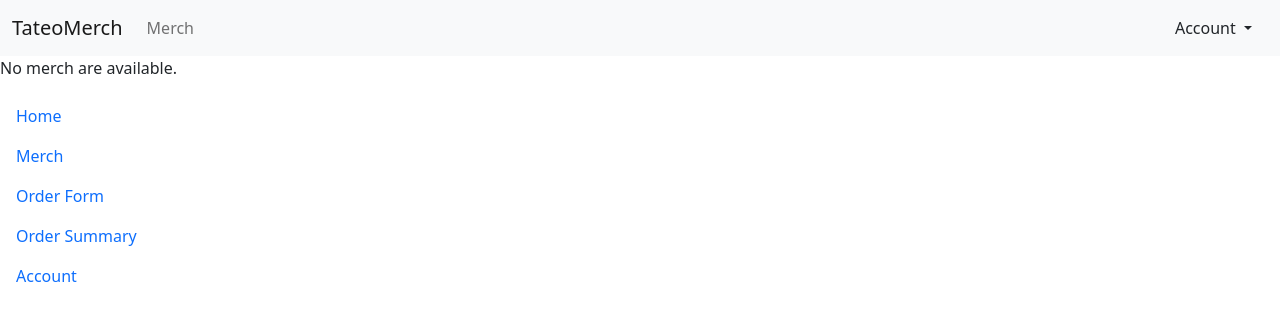
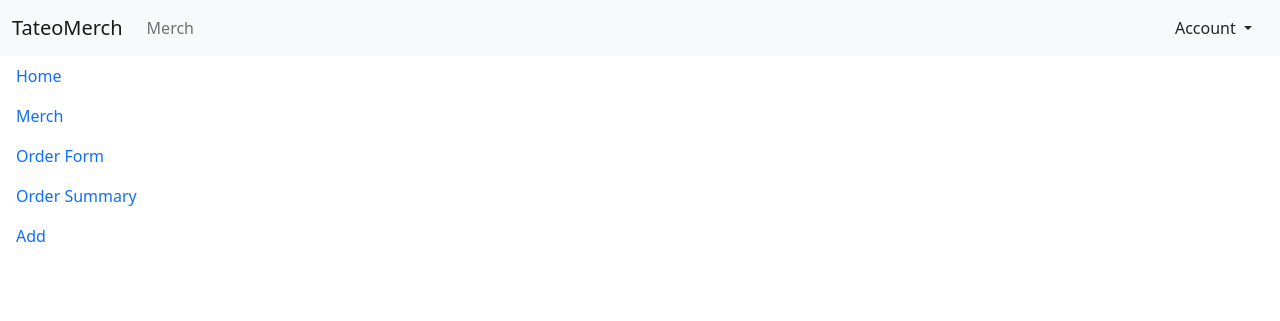
Before and after one commit to GinoTateo/TateoMerch, a Django app: page /home in a window 1280 px wide. Shown: the top 321 px of the page. Run offline with Django 4.2, Linux system fonts and the light colour scheme; data that the repository does not hold is empty.

Commit message:
minor fixes

```diff
--- a/templates/home.html
+++ b/templates/home.html
@@ -40,13 +40,12 @@
             </div>
                             {% endfor %}
                              {% else %}
-                            <p>No merch are available.</p>
 
               <a class="nav-link" href="/home">Home</a>
               <a class="nav-link" href="/merch">Merch</a>
               <a class="nav-link" href="/merch/orderform">Order Form</a>
               <a class="nav-link" href="/merch/order-summary">Order Summary</a>
-              <a class="nav-link" href="/account" >Account</a>
+              <a class="nav-link" href="/add" >Add</a>
                             {% endif %}
 
 {% endblock content %}
```
